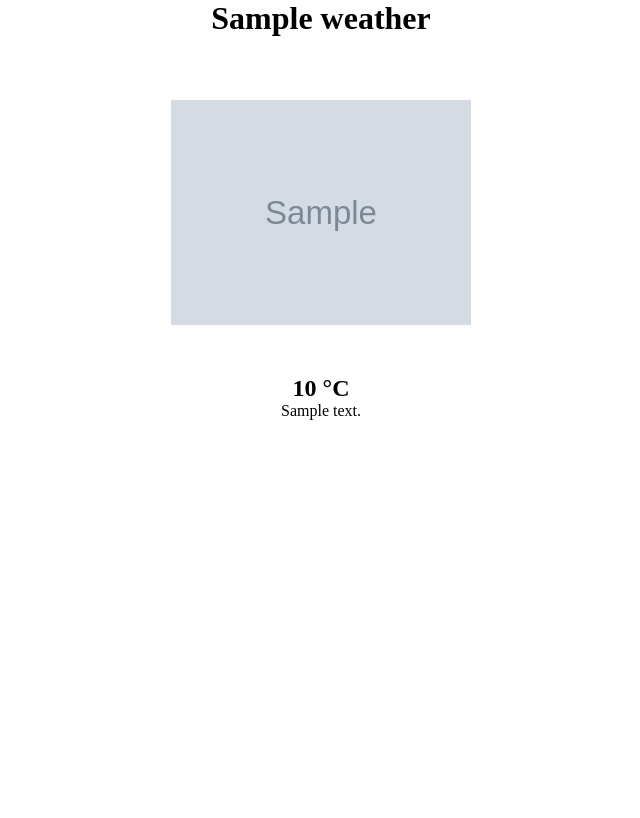
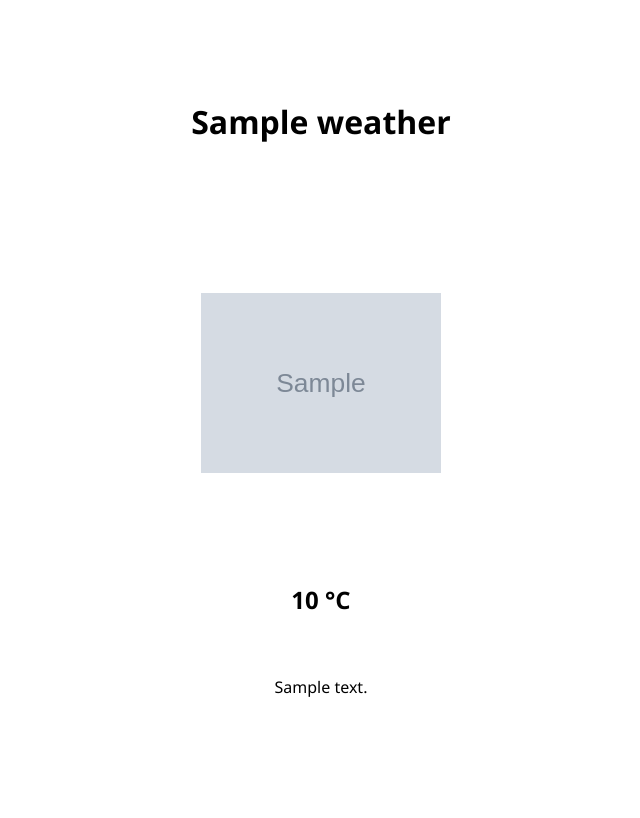
Before and after one commit to vonyt/WeatherDatabase, a Flask app: template templates/currWeather.html in a window 1280 px wide. Shown: the whole page, without its empty margins (319-959 px from the left). Before the commit the page ends 420 px from the top, so only its background shows below. Run offline with Flask 3, Linux system fonts and the light colour scheme; the template is opened without the code that fills it: most values are stand-ins (such as "Sample title", 1, 10 or a date in 2020); grey boxes marked "Sample" are stand-in pictures.

Commit message:
Update style.css

```diff
--- a/static/style.css
+++ b/static/style.css
@@ -1,34 +1,65 @@
 *{
     margin: 0;
-    padding: 0;
+    padding: 30px;
     box-sizing: border-box;
 }
 
+body {
+    font-family:'Segoe UI', Tahoma, Geneva, Verdana, sans-serif;
+    display: flex;
+    flex-direction: column;
+    align-items: center;
+}
 .title {
     background-color: white;
-    position: fixed;
-    top: 0;
-    left: 0;
     width: 100%;
     display: flex;
     justify-content: center;
     align-items: center;
     text-align: center;
+    padding: 10px 0;
 }
 
 .weatherImage {
     display: flex;
     align-items:center;
-    margin-top: 50px;
-    margin-bottom: 50px;
+    margin-top: 20px;
+    margin-bottom: 20px;
 }
 
 .weatherInfo {
     display: flex;
+    align-items: center;
+    justify-content: center;
     flex-direction: column;
-    justify-content: flex-start;
-    align-items: center;
-    height: calc(100vh - 80px);
-    padding: 0 20px;
-    margin-top: 50px;
+    /*margin-bottom: 10px;*/
+    /*padding: 0 20px;
+    margin-top: 100px;*/
 }
+
+.scroll-container {
+    display: flex;
+    overflow-x: auto;
+    justify-content:center;
+    background-color: rgb(224, 224, 224);
+    width: 70%;
+    /*margin: 10px 0;*/
+}
+
+.weatherDetail {
+    width:120px;
+    text-align: center;
+    background-color: white;
+    margin: 0 10px;
+}
+
+.weatherDetail h2 {
+    text-align: center;
+    font-size: 1em;
+    margin-bottom: 2px;
+}
+
+.weatherDetail p {
+    text-align: center;
+    font-size: 0.9em;
+}
```
